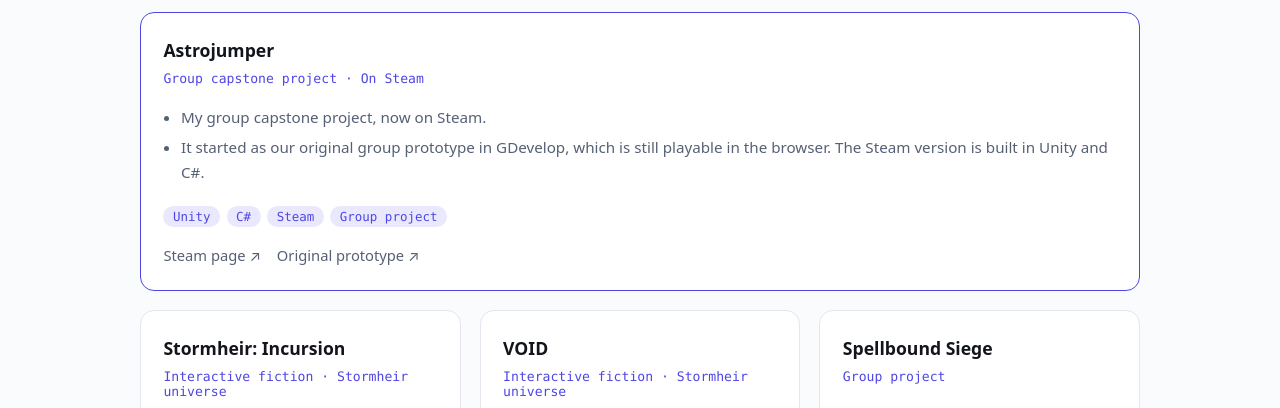
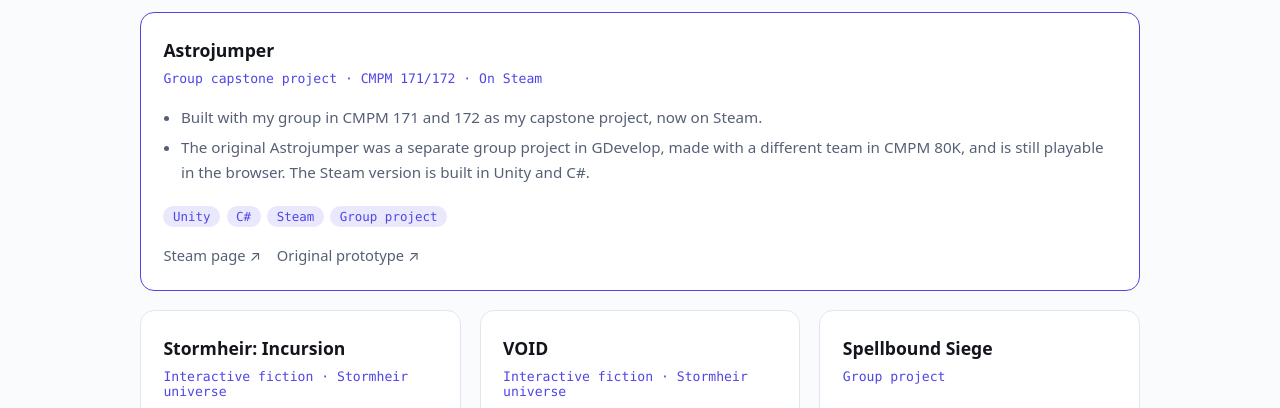
Before and after one commit to nmakranyi5/nmakranyi5.github.io, a plain HTML site: page games.html in a window 1280 px wide. Shown: the part 692-1100 px from the top of the page. Drawn offline with Linux system fonts and the light colour scheme.

Commit message:
Clarify Astrojumper courses and teams
Co-Authored-By: Claude Sonnet 5.5 <noreply@anthropic.com>
Claude-Session: https://claude.ai/code/session_01AXT9FKPmvmV5mYgbRyiXpm

```diff
--- a/games.html
+++ b/games.html
@@ -37,8 +37,8 @@
       <h2><span class="num">01</span> Games</h2>
       <div class="grid">
         <article class="card reveal feat">
-          <h3>Astrojumper</h3><span class="when">Group capstone project · On Steam</span>
-          <ul class="bul"><li>My group capstone project, now on Steam.</li><li>It started as our original group prototype in GDevelop, which is still playable in the browser. The Steam version is built in Unity and C#.</li></ul>
+          <h3>Astrojumper</h3><span class="when">Group capstone project · CMPM 171/172 · On Steam</span>
+          <ul class="bul"><li>Built with my group in CMPM 171 and 172 as my capstone project, now on Steam.</li><li>The original Astrojumper was a separate group project in GDevelop, made with a different team in CMPM 80K, and is still playable in the browser. The Steam version is built in Unity and C#.</li></ul>
           <ul class="tags"><li>Unity</li><li>C#</li><li>Steam</li><li>Group project</li></ul>
           <div class="links"><a href="https://store.steampowered.com/app/4700910/Astrojumper/" rel="noopener">Steam page ↗</a><a href="https://games.gdevelop-app.com/game-c05f5fa5-5271-40f2-9bf3-189c58e451dd/index.html" rel="noopener">Original prototype ↗</a></div>
         </article>
```
